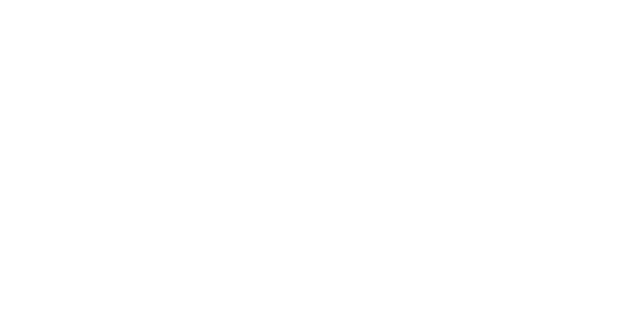
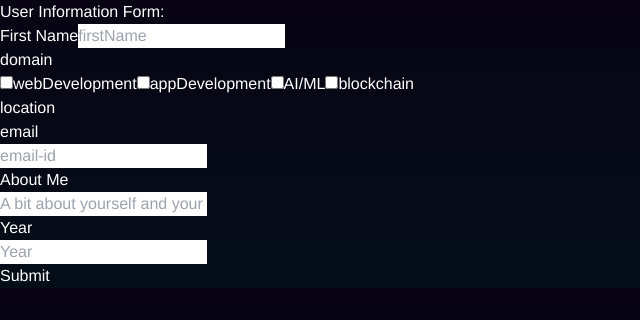
Before and after one commit to tan-99/SynchroDev, a React (Create React App) app in the folder client/: page /onboarding in a window 1280 px wide. Before the commit this address had no page. Shown: the top 320 px of the page, without its empty margins (0-640 px from the left). Built offline with nearby package versions, Linux system fonts and the light colour scheme; a web font is replaced by a local one.

Commit message:
Validation not working for year

```diff
--- a/client/package.json
+++ b/client/package.json
@@ -6,6 +6,7 @@
     "@testing-library/jest-dom": "^5.17.0",
     "@testing-library/react": "^13.4.0",
     "@testing-library/user-event": "^13.5.0",
+    "axios": "^1.6.3",
     "jquery": "^3.7.1",
     "react": "^18.2.0",
     "react-cookie": "^6.1.1",
--- a/client/src/App.js
+++ b/client/src/App.js
@@ -1,7 +1,7 @@
 import "./App.css";
 import { Route, Routes } from "react-router-dom";
 import Home from "./pages/Home";
-import Signup from "./Signup";
+import Onboarding from "./pages/Onboarding";
 import { useCookies } from "react-cookie";
 
 function App() {
@@ -11,7 +11,7 @@ function App() {
     <div className="App">
       <Routes>
         <Route path="/" element={<Home />}></Route>
-        <Route path="/signup" element={<Signup />} />
+        <Route path="/onboarding" element={<Onboarding />} />
       </Routes>
     </div>
   );
--- a/client/src/Signup.jsx
+++ /dev/null
@@ -1,40 +0,0 @@
-import React from "react";
-
-function Signup() {
-  const isSignUp = true;
-  return (
-    <div>
-      <form onSubmit={handleSubmit}>
-        <input
-          type="email"
-          id="email"
-          name="email"
-          placeholder="eMail"
-          required={true}
-          onChange={(e) => setEmail(e.target.value)}
-        />
-        <input
-          type="password"
-          id="password"
-          name="password"
-          placeholder="password"
-          required={true}
-          onChange={(e) => setPassword(e.target.value)}
-        />
-        {isSignUp && (
-          <input
-            type="password"
-            id="confirmpassword"
-            name="confirmpassword"
-            placeholder="confirmPassword"
-            required={true}
-            onChange={(e) => setConfirmPassword(e.target.value)}
-          />
-        )}
-        <input className="secondary-button" type="submit" />
-      </form>
-    </div>
-  );
-}
-
-export default Signup;
--- /dev/null
+++ b/client/src/pages/Onboarding.jsx
@@ -0,0 +1,191 @@
+import React from 'react'
+import { useState } from 'react'
+import axios from 'axios'
+import { useNavigate } from 'react-router-dom'
+
+const Onboarding = () => {
+
+    const [formData, setFormData] = useState({
+        user_id: '',
+        first_name: '',
+        year: '',
+        show_domain: false,
+        skill_in_domains: {
+          webDevelopment: {
+              interested: false,
+              skills: []
+          },
+          appDevelopment: {
+              interested: false,
+              skills: [],
+          },
+          aiml: {
+              interested: false,
+              skills: [],
+          },
+          block: {
+              interested: false,
+              skills: [],
+          },
+        },
+        email: '',
+        url: '',
+        location: '',
+        about: '',
+        matches: [],
+    })
+
+      const validate = (e) => {
+
+      }
+
+      const handleChanges = (e) => {
+        //if input type is text, then simply reflect changes that are made
+        //if input type is checkbox, then change the respective skill_in_domains
+
+        if (e.target.type === 'text' || e.target.type === 'number') {
+
+          let value = e.target.value
+          let name_attr = e.target.name
+
+          setFormData((prevState) => {
+            const updatedState = {
+              ...prevState,
+              [name_attr]: value,
+            };
+            return updatedState;
+          });
+          console.log(formData)
+        }
+
+        else {
+
+          setFormData((prevState) => {
+            let name_attr = e.target.name
+
+            const updatedState = {
+              ...prevState,
+              skill_in_domains: {
+                ...prevState.skill_in_domains,
+                [name_attr]: {
+                  interested: e.target.checked,
+                  skills: []
+                }
+              }
+            }
+            return updatedState;
+          })
+          console.log(formData)
+        }
+
+      }
+
+      const handleSubmit = async (e) => {
+        e.preventDefault()
+        try {
+          console.log('hi')
+        } catch (err) {
+          console.log(err)
+        }
+      }
+
+      return (
+        <div className="App">
+          <h1>User Information Form: </h1>
+            <form>
+                <section>
+                <label htmlFor="first_name">First Name</label>
+
+                <input
+                  id="first_name"
+                  type="text"
+                  name="first_name"
+                  placeholder="firstName"
+                  required={true}
+                  value={formData.first_name}
+                  onChange={handleChanges}
+                />
+
+                <h2>domain</h2>
+                <div className="multiple-input-container">
+                  <input
+                    id="webDevelopmentIdentity"
+                    type="checkbox"
+                    name="domain_identity"
+                    value="webDevelopment"
+                    onChange={handleChanges}
+                  />
+                  <label htmlFor="webDevelopmentIdentity">webDevelopment</label>
+                  <input
+                    id="appDevelopmentIdentity"
+                    type="checkbox"
+                    name="domain_identity"
+                    value="appDevelopment"
+                    onChange={handleChanges}
+                  />
+                  <label htmlFor="appDevelopmentIdentity">appDevelopment</label>
+                  <input
+                    id="aimlIdentity"
+                    type="checkbox"
+                    name="domain_identity"
+                    value="aiml"
+                    onChange={handleChanges}
+                  />
+                  <label htmlFor="aimlIdentity">AI/ML</label>
+                  <input
+                    id="blockIdentity"
+                    type="checkbox"
+                    name="domain_identity"
+                    value="block"
+                    onChange={handleChanges}
+                  />
+                  <label htmlFor="blockIdentity">blockchain</label>
+
+                  <h2>location</h2>
+
+
+                  <h2>email</h2>
+                  <input
+                    id="emailid"
+                    type="text"
+                    name="email"
+                    placeholder="email-id"
+                    required={true}
+                    value={formData.email}
+                    onChange={handleChanges}
+                  />
+
+                <h2>About Me</h2>
+                <input
+                  type="text"
+                  id="about"
+                  name="about"
+                  required={true}
+                  placeholder="A bit about yourself and your coding skills"
+                  value={formData.about}
+                  onChange={handleChanges}
+                />
+
+                <h2>Year</h2>
+                <input
+                  type="text"
+                  id="year"
+                  name="year"
+                  required={true}
+                  placeholder="Year"
+                  value={formData.year}
+                  onChange={handleChanges}
+                  pattern="/^[1-4]$/"
+                />
+
+
+                </div>
+                </section>
+
+                <input type="submit" onClick={handleSubmit}/>
+            </form>
+        </div>
+    )
+}
+
+export default Onboarding
```
Also changed, not shown: 2 other files (tests, documents, lock files or other folders).
